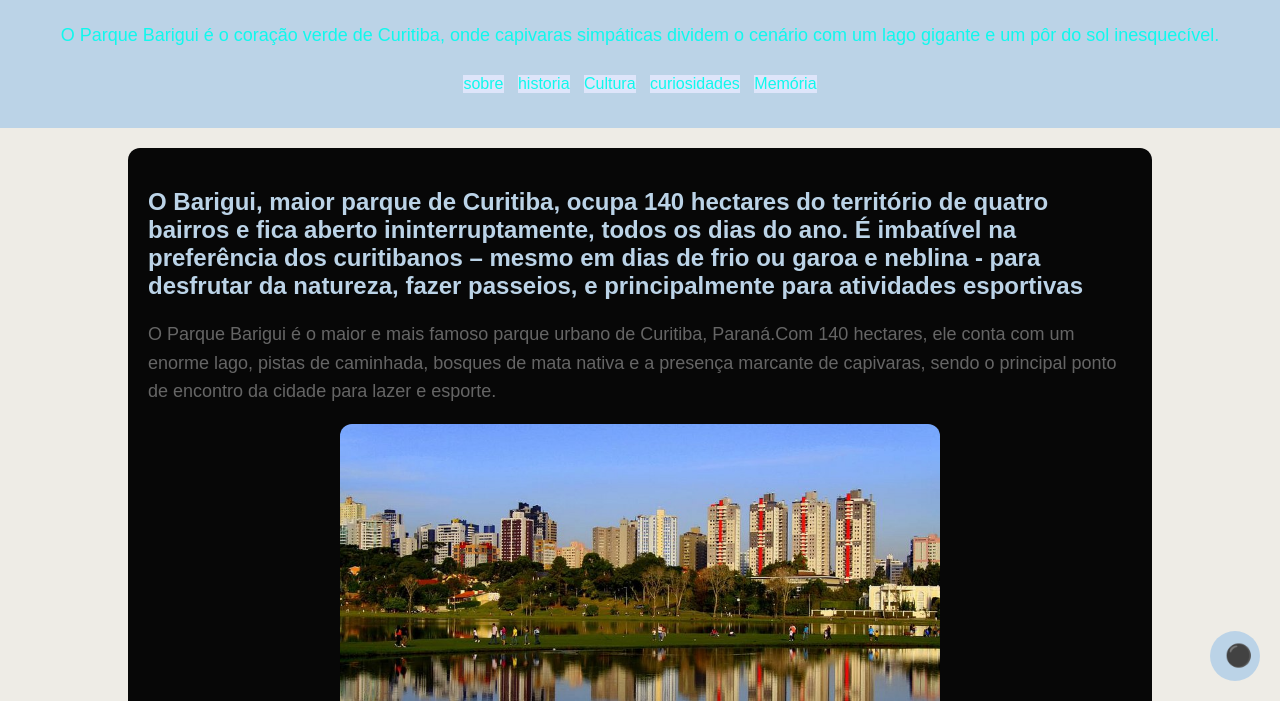
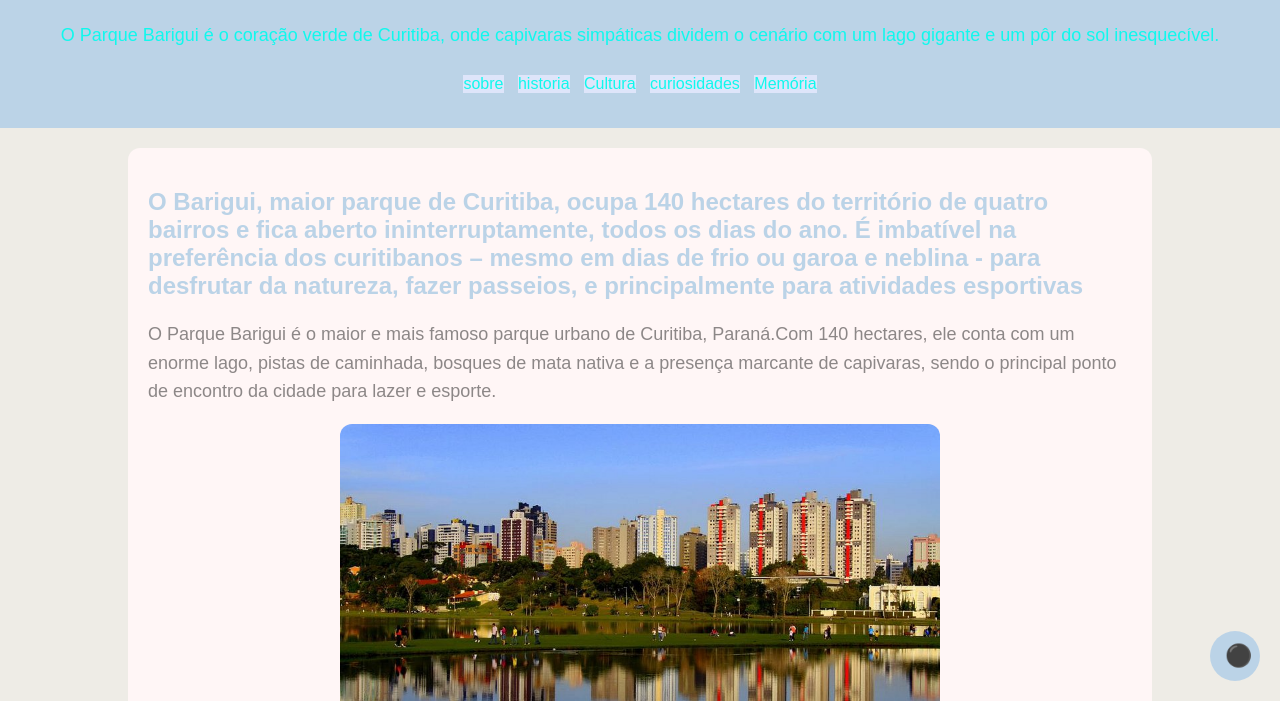
Before and after one commit to lucasbarbosareis-beep/tarefa.ed.digital, a plain HTML site: page index.html in a window 1280 px wide. Shown: the part 99-800 px from the top of the page. Drawn offline with Linux system fonts and the light colour scheme.

Commit message:
atualizar codigo

```diff
--- a/style.css
+++ b/style.css
@@ -1,10 +1,10 @@
 :root {
     --cor-fundo: #eeece6;
-    --cor-texto: #dadada73;
+    --cor-texto: #00000073;
     --cor-principal: #bbd3e7;
     --cor-secundaria: #dee5fa;
     --cor-hover: #84c1f3;
-    --superficie: #070707;
+    --superficie: #fff6f6;
     --cor-card: #ebebeb;
     --cor-legenda: #000000;
     --cor-clara: #10f8ed;
```
